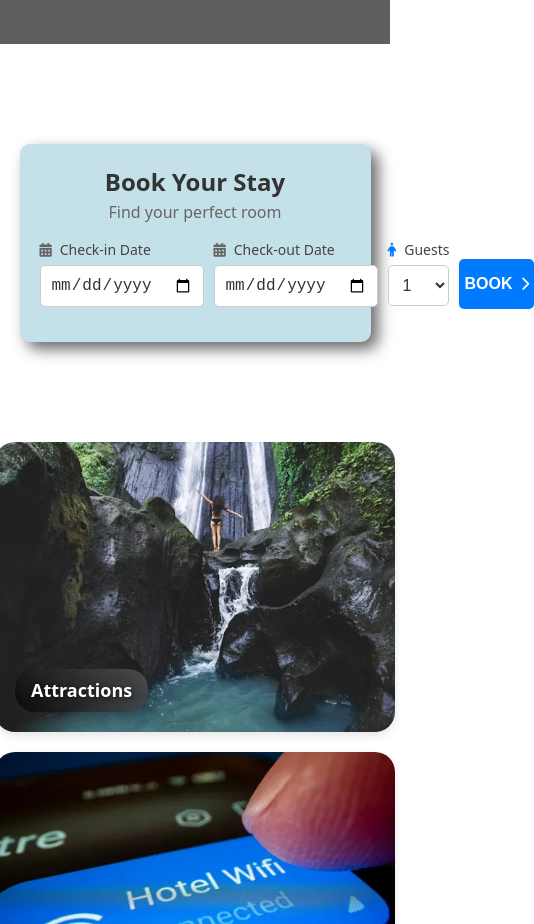
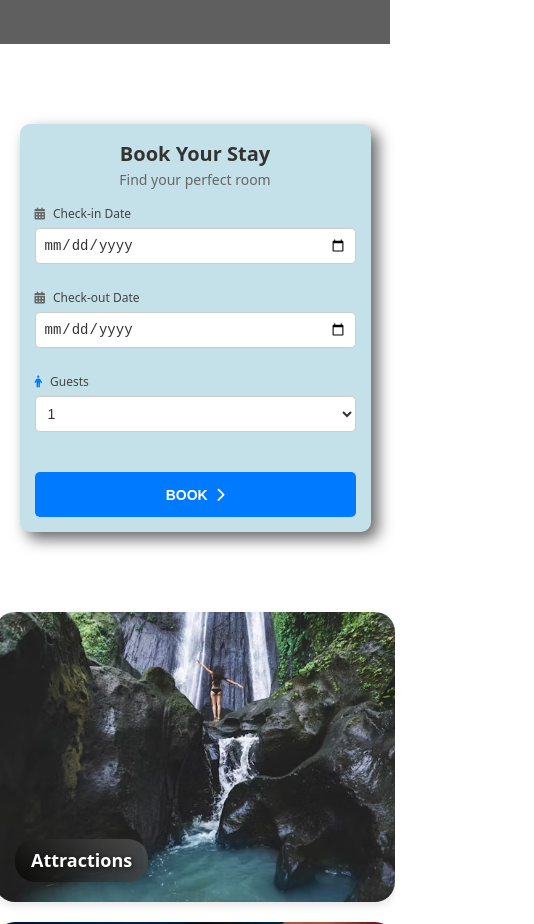
Before and after one commit to Aryan-404-404/Hotel-booking-Site, a plain HTML site: page Development/index.html in a window 390 px wide. Shown: the part 800-1724 px from the top of the page, 534 px wide, since content can reach past the window. Drawn offline with Linux system fonts and the light colour scheme; grey boxes are pictures that could not be loaded.

Commit message:
updated responsiveness in homepage

```diff
--- a/Development/style.css
+++ b/Development/style.css
@@ -270,7 +270,42 @@ label {
 @media (max-width: 768px) {
     .booking-container {
         max-width: 90%;
-        padding: 20px;
+        margin: 80px auto;
+        padding: 15px;
+    }
+
+    .booking-form {
+        flex-direction: column;
+        gap: 15px;
+    }
+
+    .form-group {
+        width: 100%;
+        margin-bottom: 10px;
+    }
+
+    .booking-title {
+        font-size: 20px;
+    }
+
+    .booking-subtitle {
+        font-size: 14px;
+    }
+
+    .date-input,
+    .select-wrapper select {
+        padding: 8px;
+        font-size: 14px;
+    }
+
+    .book-now-btn {
+        height: 45px;
+        font-size: 14px;
+        margin-top: 15px;
+    }
+
+    label {
+        font-size: 12px;
     }
     .nav-links {
         display: flex;
@@ -302,6 +337,12 @@ label {
     .btn-primary {
         margin: 0.5rem 0;
         width: 100%;
+    }
+}
+@media (min-width: 769px) and (max-width: 1024px) {
+    .booking-container {
+        max-width: 70%;
+        margin: 90px auto;
     }
 }
 
```
